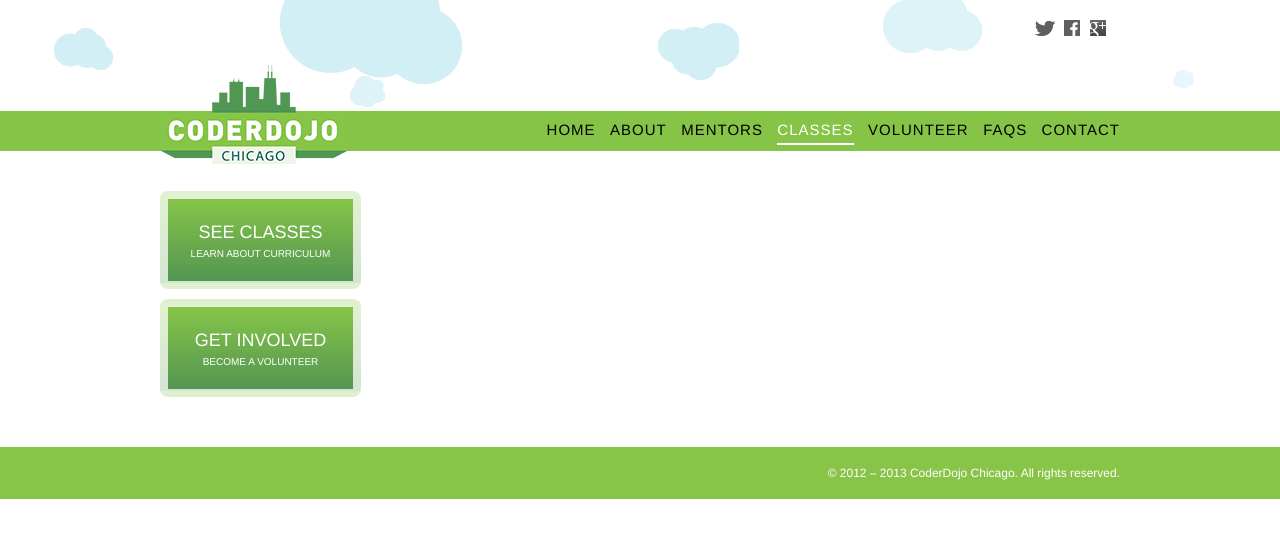
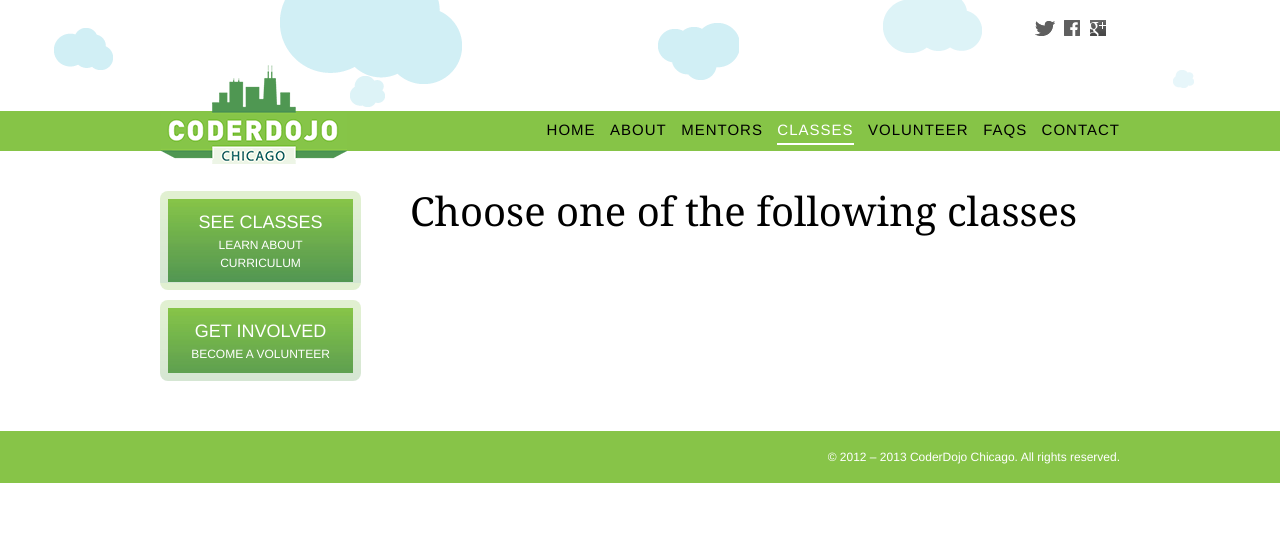
Before and after one commit to captainsafia/coderdojochi.github.com, a Jekyll site: the page built from classes/index.html, in a window 1280 px wide. Shown: the top 538 px of the page. Built offline with Jekyll 4.4.1, drawn with Linux system fonts in a browser that asks for light colours; comment, search, counter and statistics services are not loaded.

Commit message:
Updated classes page.

```diff
--- a/_includes/header.html
+++ b/_includes/header.html
@@ -1,7 +1,7 @@
 <!doctype html>
 <html>
 <head>
-    <title>{{ page.title }}</title>
+    <title>{% if page.event-date %}CoderDojoChi Class: {{ page.title }}{% else %}{{ page.title }}{% endif %}</title>
     <link rel="stylesheet" href="/assets/styles/reset.css">
     <link rel="stylesheet" href="/assets/styles/style.css">
     <script src="/assets/scripts/h5f.min.js"></script>
--- a/assets/styles/style.css
+++ b/assets/styles/style.css
@@ -18,8 +18,6 @@ body {
 .social-menu > li {
     display: inline-block;
     margin-left: 5px;
-    zoom: 1;
-    *display: inline;
 }
 
 .btn-social {
@@ -29,6 +27,7 @@ body {
 .btn-social {
     display: block;
     text-indent: -9999px;
+    direction: ltr;
 }
 
 .btn-social-facebook {
@@ -81,8 +80,6 @@ body {
 .header-menu > li {
     display: inline-block;
     margin-left: 10px;
-    zoom: 1;
-    *display: inline;
 }
 
 .header-menu > li > a {
@@ -119,12 +116,12 @@ body {
     height: 99px;
     background: url(../images/logo.png) no-repeat 0 0;
     text-indent: -9999px;
+    direction: ltr;
     cursor: pointer;
 }
 
 .logo:hover {
-    opacity: 0.6;
-    /*background-image: url(../images/logo-hover.png);*/
+    background-image: url(../images/logo-hover.png);
 }
 
 
@@ -160,14 +157,20 @@ body {
 
 .sidebar {
     float: left;
-    width: 300px;
+    width: 250px;
 }
 
 .main-content {
     float: left;
-    width: 600px;
+    width: 700px;
     font-weight: normal;
     font-family: Helvetica, Arial, "Lucida Grande", sans-serif;
+}
+
+.main-content h2 {
+    font-family: Georgia;
+    font-size: 40px;
+    margin-bottom: 20px;
 }
 
 .main-content li,
@@ -183,11 +186,11 @@ body {
 }
 
 .title {
-    margin-bottom: 1em;
+    margin-bottom: 10px;
     color: #008086;
     text-transform: uppercase;
     letter-spacing: 1px;
-    font-size: 20px;
+    font-size: 30px;
     line-height: 1;
 }
 
@@ -209,10 +212,6 @@ body {
 
 .content-footer-links > li {
     display: inline-block;
-    zoom: 1;
-    *display: inline;
-
-
 }
 
 .footer {
@@ -259,15 +258,15 @@ body {
 
 .btn-cta-small {
     margin: 0 10px 10px 0;
-    padding: 20px;
-    width: 145px;
+    padding: 10px;
+    width: 165px;
     height: auto;
     font-size: 18px;
     line-height: 1.5;
 }
 
 .btn-cta-small .byline {
-    font-size: 10px;
+    font-size: 12px;
 }
 
 
@@ -304,7 +303,7 @@ body {
     margin-left: 431px;
     width: 182px;
     height: 130px;
-    background-position: 0px 0px;
+    background-position: 0 0;
 }
 
 .cloud2 {
@@ -312,7 +311,7 @@ body {
     margin-left: 103px;
     width: 59px;
     height: 42px;
-    background-position: -192px 0px;
+    background-position: -192px 0;
 }
 
 .cloud3 {
@@ -320,7 +319,7 @@ body {
     margin-left: 379px;
     width: 35px;
     height: 32px;
-    background-position: -261px 0px;
+    background-position: -261px 0;
 }
 
 .cloud4 {
@@ -328,7 +327,7 @@ body {
     margin-left: 725px;
     width: 81px;
     height: 57px;
-    background-position: -306px 0px;
+    background-position: -306px 0;
 }
 
 .cloud5 {
@@ -336,7 +335,7 @@ body {
     margin-left: 965px;
     width: 99px;
     height: 68px;
-    background-position: -397px 0px;
+    background-position: -397px 0;
 }
 
 .cloud6 {
@@ -344,7 +343,7 @@ body {
     margin-left: 1190px;
     width: 21px;
     height: 19px;
-    background-position: -506px 0px;
+    background-position: -506px 0;
 }
 
 
@@ -363,6 +362,120 @@ body {
 .main-content .post h2 {
     margin-bottom: 0.5em;
     font-size: 1.2em;
+}
+
+/* Mentors */
+.mentor {
+    overflow: hidden;
+    margin-bottom: 20px;
+}
+
+.mentor-img {
+    width: 250px;
+    height: 250px;
+    margin-right: 20px;
+    display: block;
+    float: left;
+    border: 5px solid black;
+}
+
+.mentor-content {
+    width: 400px;
+    float: left;
+}
+
+.mentor-name {
+    margin-bottom: 5px;
+    color: #191919;
+    letter-spacing: 1px;
+    font-size: 30px;
+    line-height: 1;
+    font-family: Georgia;
+}
+
+.mentor-role {
+    font-family: Georgia;
+    font-size: 20px;
+    margin-bottom: 10px;
+}
+
+.mentor-content p {
+    /*text-align: justify;*/
+}
+
+.mentors-class {
+    clear: left;
+    overflow: hidden;
+}
+
+.mentors-class .mentor {
+    clear: none;
+    float: left;
+}
+
+.mentors-class .mentor img {
+    float: none;
+    width: 200px;
+    height: 200px;
+    margin-right: 10px;
+    margin-bottom: 10px;
+}
+
+.mentors-class .name {
+    font-size: 20px;
+}
+
+/* Class Page */
+
+.class-section {
+    margin-bottom: 20px;
+    /*border-left: 5px solid green;*/
+    /*padding-left: 10px;*/
+}
+
+.class-description.drop-caps p:first-child:first-letter {
+    color: #000;
+}
+
+.class-student-count {
+    font-weight: bold;
+    border-bottom: 2px solid #000;
+}
+
+.class-title {
+    font-family: Georgia;
+    font-size: 40px;
+    margin-bottom: 20px;
+}
+
+.class h2 {
+    font-family: Georgia;
+    font-size: 30px;
+    margin-bottom: 10px;
+}
+
+
+/* Helpers */
+.drop-caps p:first-child:first-letter {
+    float: left;
+    font-size: 75px;
+    line-height: 60px;
+    padding-top: 4px;
+    padding-right: 8px;
+    padding-left: 3px;
+    font-family: Georgia;
+}
+
+.3d {
+    text-shadow: 0 1px 0 #ccc, 0 2px 0 #c9c9c9, 0 3px 0 #bbb, 0 4px 0 #b9b9b9, 0 5px 0 #aaa, 0 6px 1px rgba(0,0,0,.1), 0 0 5px rgba(0,0,0,.1), 0 1px 3px rgba(0,0,0,.3), 0 3px 5px rgba(0,0,0,.2), 0 5px 10px rgba(0,0,0,.25), 0 10px 10px rgba(0,0,0,.2), 0 20px 20px rgba(0,0,0,.15);
+}
+
+/* IE fixes */
+.social-menu > li,
+.header-menu > li,
+.content-footer-links > li {
+    zoom: 1;
+    *display: inline;
 }
 
 /* Form */
--- a/classes/index.html
+++ b/classes/index.html
@@ -2,6 +2,8 @@
 layout: page
 title: "CoderDojoChi Classes"
 ---
+
+<h1 class="class-title">Choose one of the following classes</h1>
 
 {% for post in site.posts %}
     <div class="post">
```
Also changed, not shown: _layouts/event.html (+66 -2 lines).
